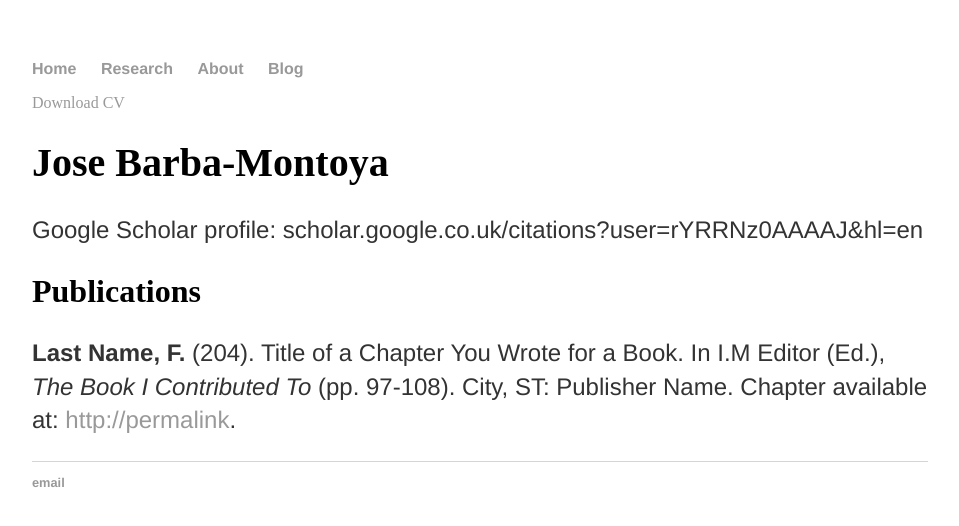
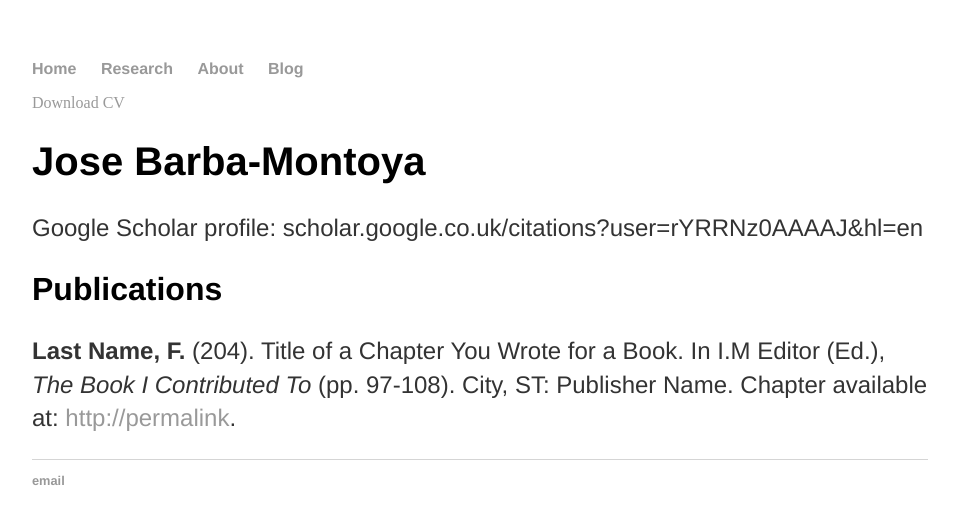
Before and after one commit to josebarbamontoya/josebarbamontoya.github.io, a Jekyll site: the page built from research/index.html, in a window 1280 px wide. Shown: the top 526 px of the page, without its empty margins (160-1119 px from the left). Built offline with Jekyll 4.4.1, drawn with Linux system fonts in a browser that asks for light colours.

Commit message:
Update main.css

```diff
--- a/css/main.css
+++ b/css/main.css
@@ -21,11 +21,11 @@ a:hover {
 }
 h1 {
     font-size: 2.5em;
-    font-family:'Helvetica;
+    font-family:'Helvetica';
 }
 h2 {
     font-size:2em;
-    font-family:'Helvetica;
+    font-family:'Helvetica';
 }
 p {
     font-family:'Helvetica';
```
